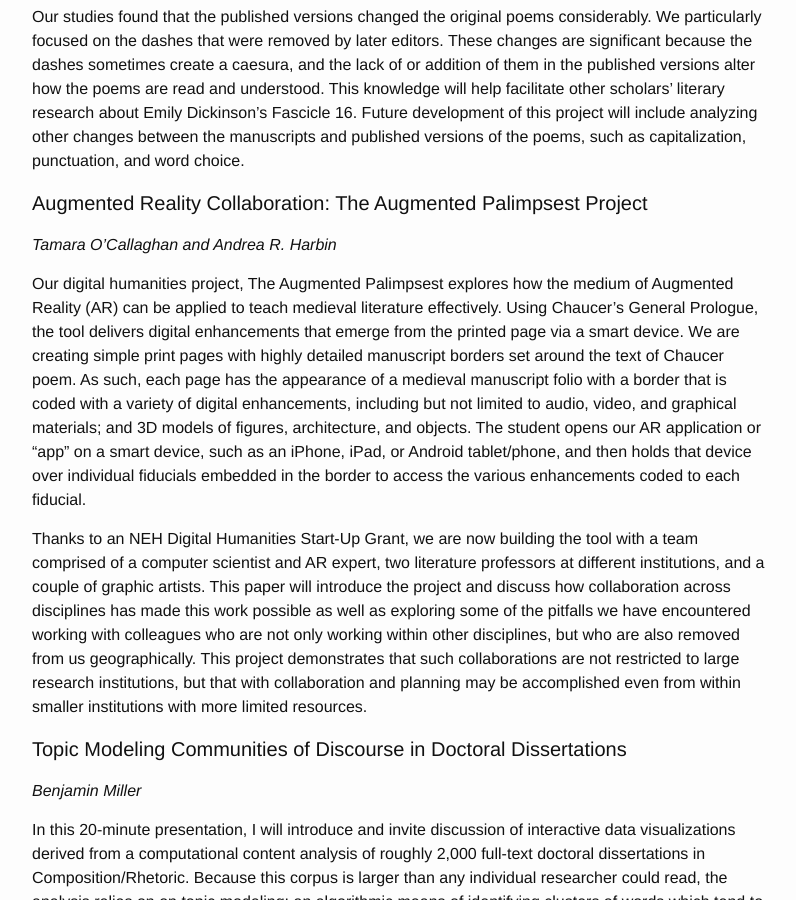
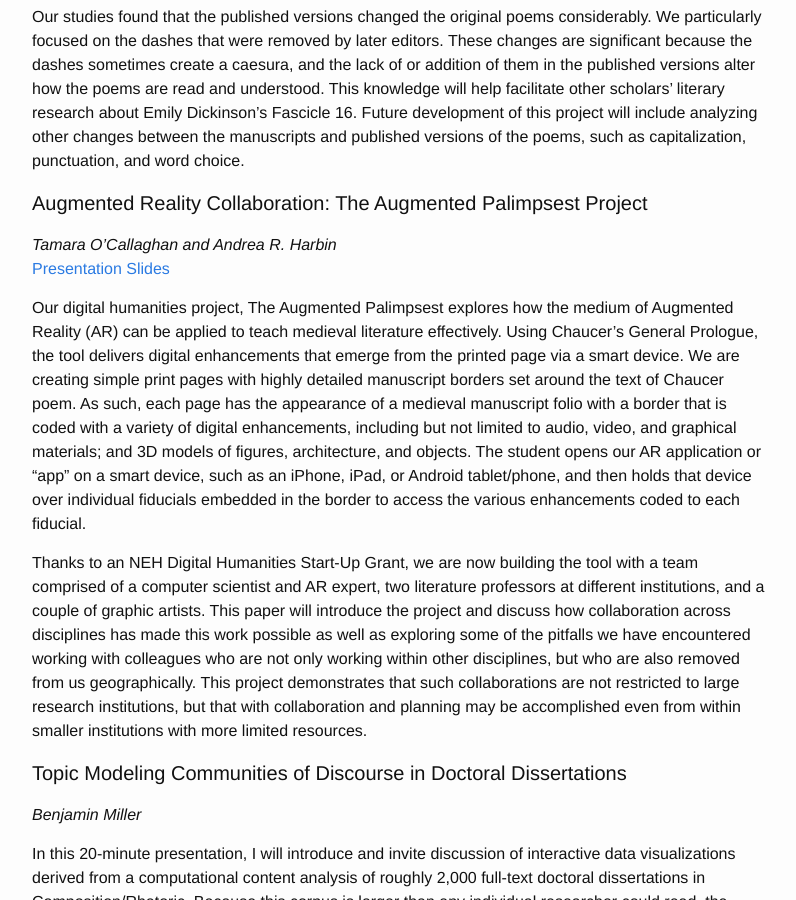
Before and after one commit to KeystoneDH/2016, a Jekyll site: the page built from abstracts.md, in a window 1280 px wide and 900 px high, scrolled down 12282 px. Shown: the whole window, without its empty margins (238-1034 px from the left). Built offline with Jekyll 4.4.1, drawn with Linux system fonts in a browser that asks for light colours.

Commit message:
Harbin Slides

```diff
--- a/abstracts.md
+++ b/abstracts.md
@@ -229,6 +229,7 @@ Our studies found that the published versions changed the original poems conside
 {: #submission-48}
 
 *Tamara O'Callaghan and Andrea R. Harbin*
+[Presentation Slides](http://www.slideshare.net/KeystoneDH/keystone-dh-slides)
 
 Our digital humanities project, The Augmented Palimpsest explores how the medium of Augmented Reality (AR) can be applied to teach medieval literature effectively. Using Chaucer’s General Prologue, the tool delivers digital enhancements that emerge from the printed page via a smart device. We are creating simple print pages with highly detailed manuscript borders set around the text of Chaucer poem. As such, each page has the appearance of a medieval manuscript folio with a border that is coded with a variety of digital enhancements, including but not limited to audio, video, and graphical materials; and 3D models of figures, architecture, and objects. The student opens our AR application or “app” on a smart device, such as an iPhone, iPad, or Android tablet/phone, and then holds that device over individual fiducials embedded in the border to access the various enhancements coded to each fiducial.
 
```
